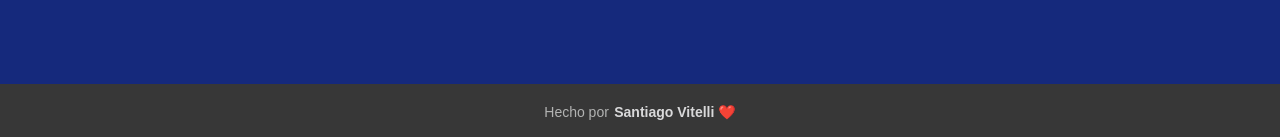
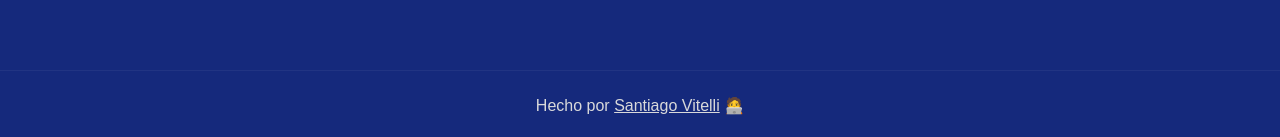
Before and after one commit to SantiPaper/shortler, a React (Vite) app in the folder client/: page / in a window 1280 px wide. Shown: the part 660-797 px from the top of the page. Built offline with nearby package versions, Linux system fonts and the light colour scheme; no server answers.

Commit message:
Change footer component

```diff
--- a/client/src/components/Footer/index.tsx
+++ b/client/src/components/Footer/index.tsx
@@ -3,12 +3,13 @@ import style from "./style.module.css";
 export const Footer = () => {
   return (
     <footer className={style.footer}>
-      <h3>
+      <p>
         Hecho por{" "}
         <a href="https://www.linkedin.com/in/santiagovitelli/">
-          Santiago Vitelli ❤️
-        </a>
-      </h3>
+          Santiago Vitelli
+        </a>{" "}
+        🧑‍💻
+      </p>
     </footer>
   );
 };
--- a/client/src/components/Footer/style.module.css
+++ b/client/src/components/Footer/style.module.css
@@ -1,60 +1,18 @@
-@keyframes fadeIn {
-  0% {
-    opacity: 0;
-  }
-
-  100% {
-    opacity: 1;
-  }
-}
-
 .footer {
-  background-color: var(--clr-gray-500);
-  color: var(--clr-gray-300);
-  width: 100%;
+  color: var(--clr-blue-100);
   display: flex;
   justify-content: center;
   align-items: center;
-  padding: 2rem 0;
-  font-family: var(--font-archivo);
-  font-weight: 100;
+  margin-top: 2rem;
+  padding: 2.5rem 0;
+  border-top: 1px solid rgba(255, 255, 255, 0.05);
+  width: 100%;
+  font-size: var(--font-size-200);
 }
 
-ul {
-  list-style: none;
-  display: flex;
-  gap: 3rem;
-  animation: forwards 500ms fadeIn;
+.footer p {
 }
 
-ul li {
-  list-style: none;
-  font-size: var(--font-size-500);
+.footer a {
+  color: inherit;
 }
-
-ul li a {
-  color: inherit;
-  text-decoration: none;
-  display: flex;
-  flex-direction: column;
-  align-items: center;
-  gap: 0.3rem;
-  font-weight: 300;
-}
-
-ul li a p {
-  font-size: var(--font-size-100);
-}
-
-h3 {
-  font-size: var(--font-size-100);
-  font-weight: 500;
-}
-
-a {
-  margin-left: 0.15rem;
-  color: var(--clr-gray-100);
-  text-decoration: none;
-  gap: 0.3rem;
-  font-weight: 800;
-}
```
